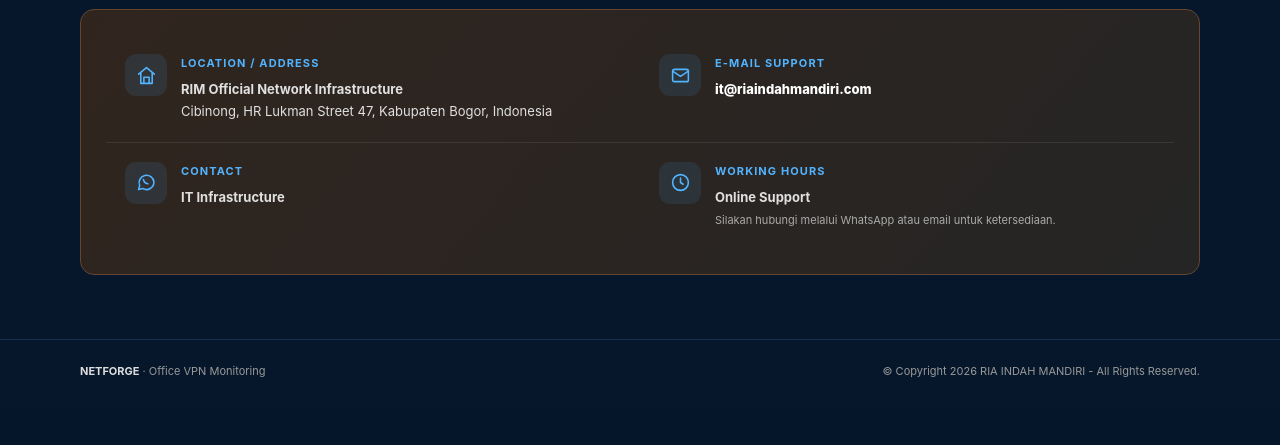
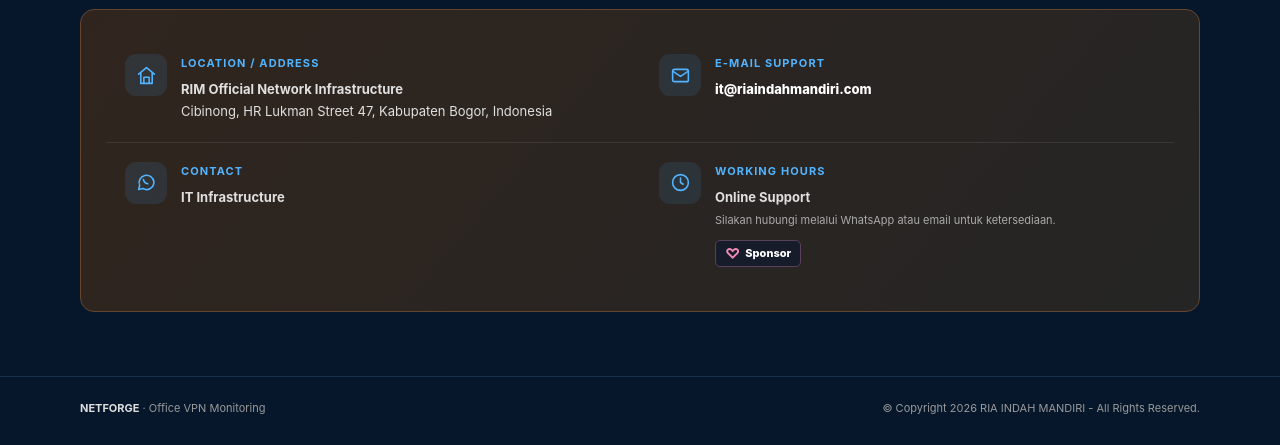
Before and after one commit to irfannjt/office-vpn-monitoring, a Flask app: page /login in a window 1280 px wide. Shown: the part 1694-2139 px from the top of the page. Before the commit the page ends 2072 px from the top, so only its background shows below. Run offline with Flask 3, Linux system fonts and the light colour scheme.

Commit message:
Add compact GitHub Sponsors link to working hours

```diff
--- a/templates/login.html
+++ b/templates/login.html
@@ -70,6 +70,7 @@ input:focus{border-color:var(--orange2);box-shadow:0 0 0 3px #42aaff20}
 .contact-item a{color:#fff;font-weight:800;text-decoration:none}
 .contact-item a:hover{color:var(--orange2)}
 .contact-item .muted{color:#aaa;font-size:11px}
+.sponsor-link{display:inline-flex;align-items:center;gap:5px;margin-top:10px;padding:5px 9px;border:1px solid #59405a;border-radius:5px;background:#171c2a;color:#fff!important;font-size:11px;font-weight:700;line-height:1.2;transition:.2s}.sponsor-link .heart{color:#f48ab8;font-size:15px;line-height:1}.sponsor-link:hover{border-color:#f48ab8;background:#292033;color:#ffd5e7!important}
 @media(max-width:650px){.contact-panel{grid-template-columns:1fr;padding:13px}.contact-item{padding:17px 9px;border-bottom:1px solid #ffffff16!important}.contact-item:last-child{border-bottom:0!important}}
 footer{margin-top:38px;border-top:1px solid #15314d;padding:24px 0 30px;color:#999;font-size:11px}
 .footer-row{display:flex;justify-content:space-between;gap:15px;flex-wrap:wrap}
@@ -161,7 +162,7 @@ footer{margin-top:38px;border-top:1px solid #15314d;padding:24px 0 30px;color:#9
    </div>
    <div class="contact-item">
     <span class="contact-icon"><svg viewBox="0 0 24 24"><circle cx="12" cy="12" r="9"/><path d="M12 7v5l3 2"/></svg></span>
-    <div><h3>WORKING HOURS</h3><p><strong>Online Support</strong><br><span class="muted">Silakan hubungi melalui WhatsApp atau email untuk ketersediaan.</span></p></div>
+    <div><h3>WORKING HOURS</h3><p><strong>Online Support</strong><br><span class="muted">Silakan hubungi melalui WhatsApp atau email untuk ketersediaan.</span></p><a class="sponsor-link" href="https://github.com/sponsors/mikrotikscript" target="_blank" rel="noopener noreferrer" aria-label="Sponsor melalui GitHub"><span class="heart">♡</span> Sponsor</a></div>
    </div>
   </div>
  </div>
```
